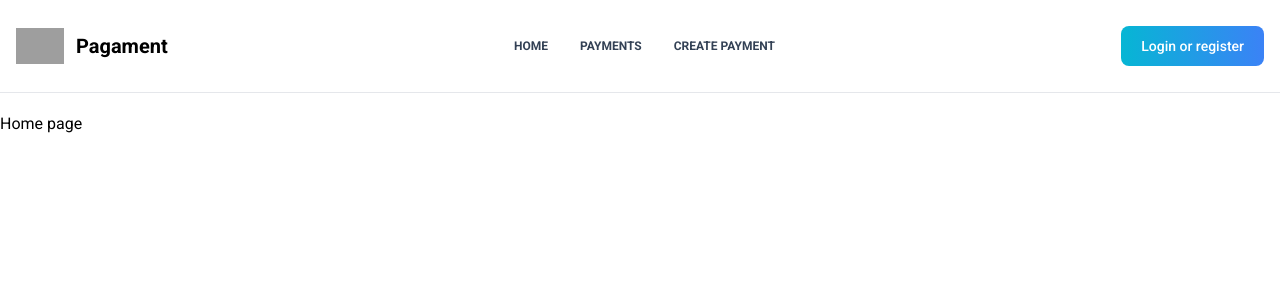
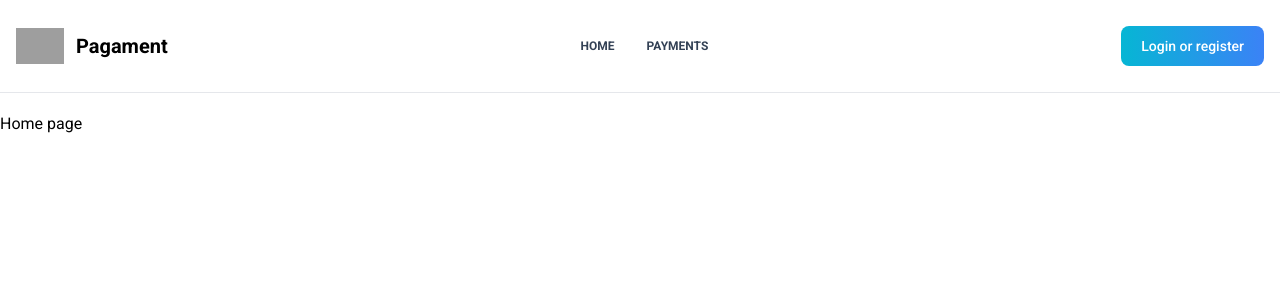
Before and after one commit to WebitFactory-TBH/pgm-fe, a React (Vite) app: page / in a window 1280 px wide. Shown: the top 300 px of the page. Built offline with nearby package versions, Linux system fonts and the light colour scheme; grey boxes are pictures that could not be loaded.

Commit message:
some UI fixes

```diff
--- a/src/components/Layouts/Default.tsx
+++ b/src/components/Layouts/Default.tsx
@@ -3,7 +3,7 @@ import { PropsWithChildren } from 'react';
 
 export default function DefaultLayout({ children }: PropsWithChildren) {
   return (
-    <div className="container container-lg mx-auto min-h-screen pt-28">
+    <div className="container container-lg mx-auto min-h-screen pt-28 overflow-auto pb-20">
       <Navbar />
       {children}
     </div>
--- a/src/components/Navbar/index.tsx
+++ b/src/components/Navbar/index.tsx
@@ -13,10 +13,6 @@ export default function Navbar() {
     {
       label: 'Payments',
       link: '/payments'
-    },
-    {
-      label: 'Create payment',
-      link: '/payments/create'
     }
   ];
 
--- a/src/components/UserProfile/Accountdata.tsx
+++ b/src/components/UserProfile/Accountdata.tsx
@@ -1,10 +1,11 @@
 import { useUser } from '../../context/user';
+import Button from '../shared/Button';
 import Input from '../shared/Input';
 import { useFormik } from 'formik';
 import * as yup from 'yup';
 
 const validationSchema = yup.object({
-  nickname: yup.string().required('Nickname is required')
+  nickname: yup.string().required('Nickname is required'),
 });
 
 export default function AccountData() {
@@ -12,10 +13,10 @@ export default function AccountData() {
 
   const formik = useFormik({
     initialValues: {
-      nickname: user?.nickname
+      nickname: user?.nickname,
     },
     validationSchema: validationSchema,
-    onSubmit: async (values) => {}
+    onSubmit: async (values) => {},
   });
 
   return (
@@ -24,9 +25,10 @@ export default function AccountData() {
         defaultValue={formik.values.nickname}
         value={formik.values.nickname}
         onChange={formik.handleChange}
-        name='nickname'
-        placeholder='Nickname'
+        name="nickname"
+        placeholder="Nickname"
       />
+      <Button>Update</Button>
     </form>
   );
 }
--- a/src/components/UserProfile/InvoiceData.tsx
+++ b/src/components/UserProfile/InvoiceData.tsx
@@ -99,7 +99,7 @@ export default function InvoiceData() {
         }}
       />
 
-      <Button>Save</Button>
+      <Button>Update</Button>
     </>
   );
 }
--- a/src/pages/CreatePayment.tsx
+++ b/src/pages/CreatePayment.tsx
@@ -244,7 +244,7 @@ export default function CreatePayment() {
       )}
 
       {/* receivers */}
-      <CustomBox>
+      <CustomBox style="mb-12">
         <Subtitle>Receivers</Subtitle>
         <div className="w-full flex flex-row justify-between items-center mt-4">
           <div>
--- a/src/pages/Payments.tsx
+++ b/src/pages/Payments.tsx
@@ -5,6 +5,7 @@ import { useContract } from '../context/contract';
 import { useWallet } from '../context/wallet';
 import { useState } from 'react';
 import toast from 'react-hot-toast';
+import { Link } from 'react-router-dom';
 
 export default function Payments() {
   const [loading, setLoading] = useState<boolean>(false);
@@ -70,7 +71,12 @@ export default function Payments() {
   ];
   return (
     <>
-      <Title>Payments</Title>
+      <div className="flex justify-between">
+        <Title>Payments</Title>
+        <Link to="/payments/create">
+          <Button>Create payment</Button>
+        </Link>
+      </div>
       <div className="relative overflow-x-auto mt-5">
         <table className="w-full text-sm text-left text-gray-500 dark:text-gray-400">
           <thead className="text-xs text-gray-700 uppercase bg-[#f9f9f9] dark:bg-gray-700 dark:text-gray-400">
```
